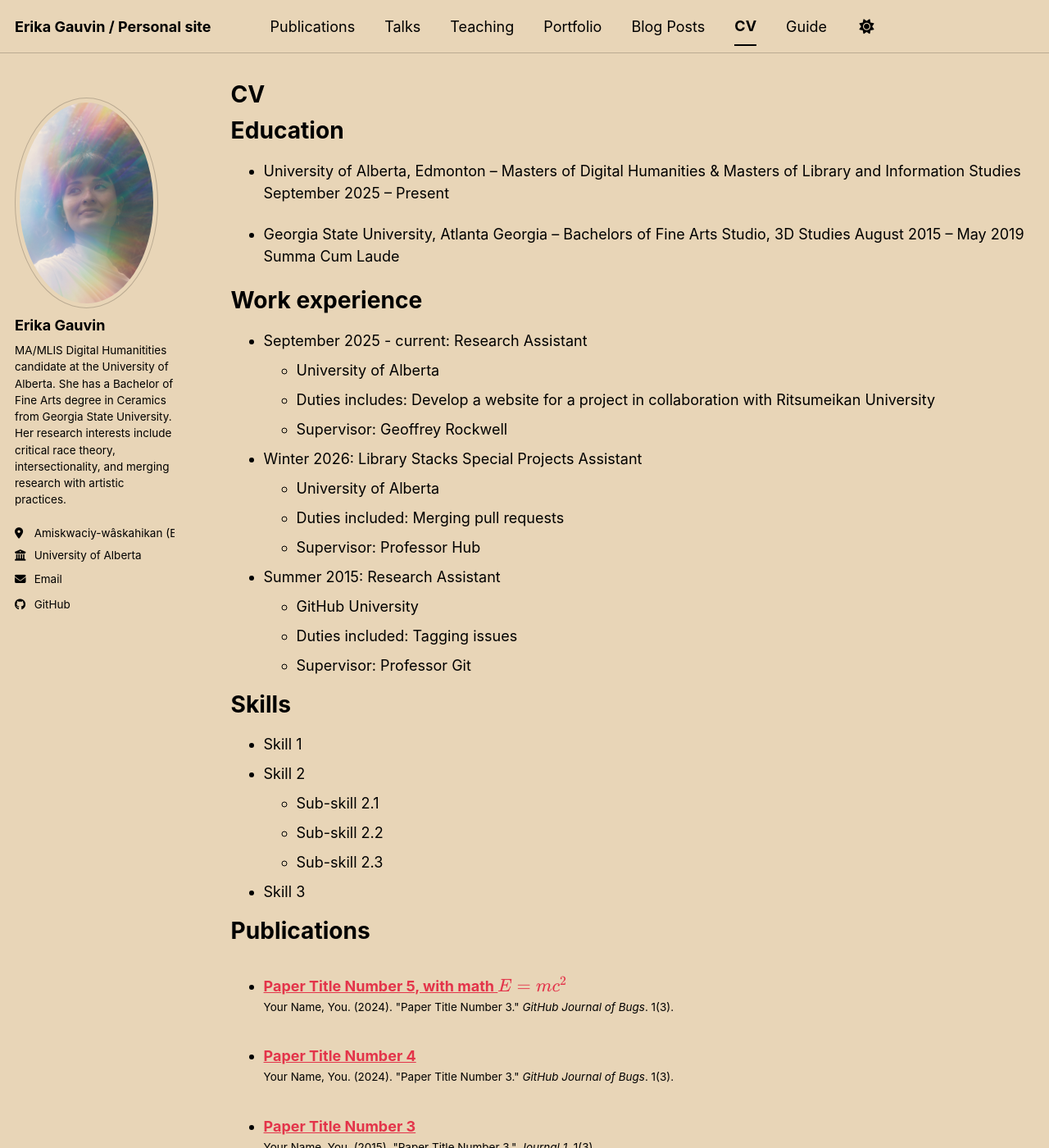
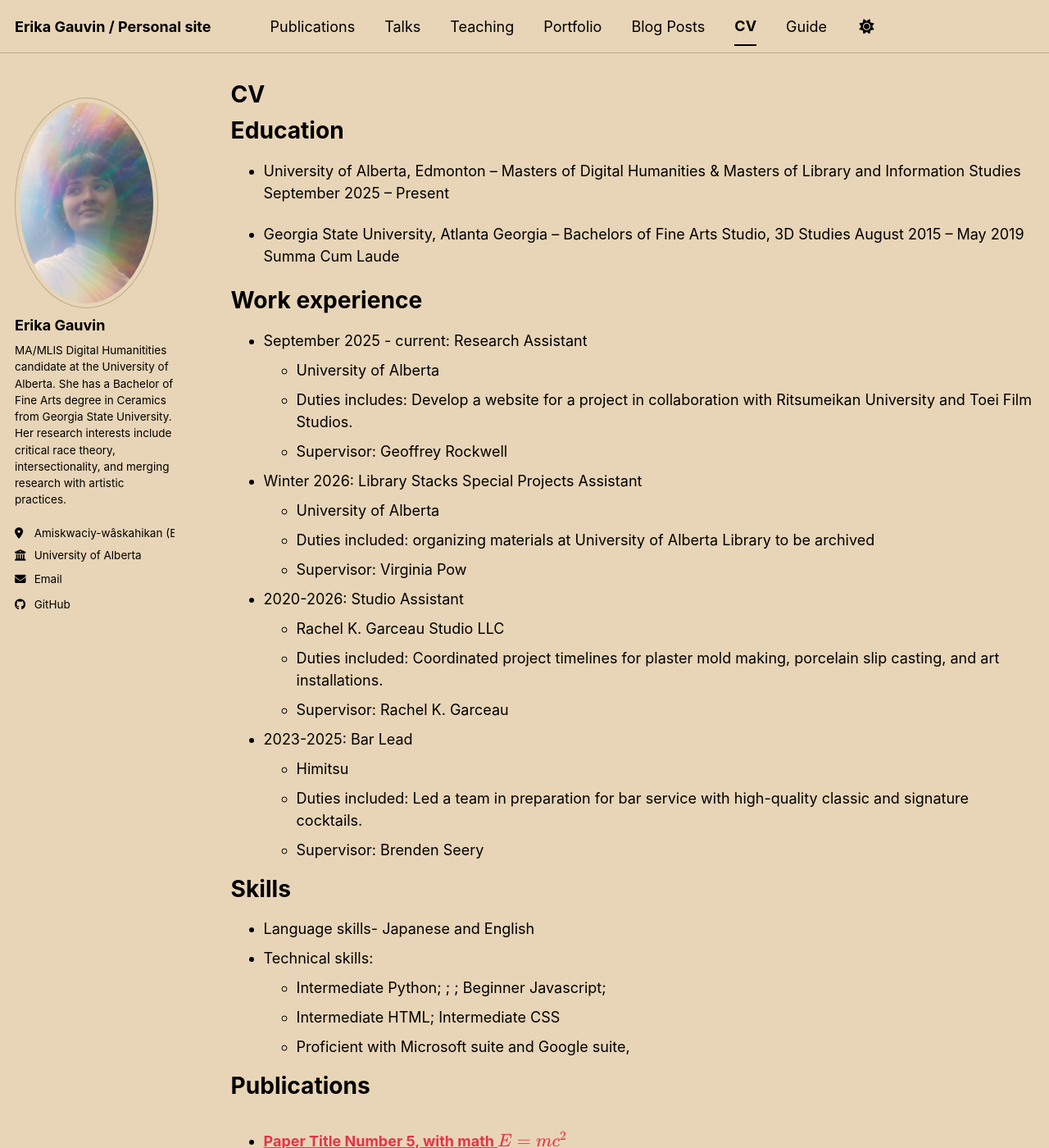
Before and after one commit to ecgauvin/about, a Jekyll site: the page built from _pages/cv.md, in a window 1280 px wide and 1400 px high. Shown: the whole window at 82% size. Built offline with Jekyll 4.4.1, drawn with Linux system fonts in a browser that asks for light colours; a script bundle is joined from its source files by our own code; library files that are not in the unit come from our copies; some of the changed text lies outside the part shown.

Commit message:
Update cv.md

```diff
--- a/_pages/cv.md
+++ b/_pages/cv.md
@@ -21,27 +21,32 @@ Work experience
 ======
 * September 2025 - current: Research Assistant
   * University of Alberta
-  * Duties includes: Develop a website for a project in collaboration with Ritsumeikan University
+  * Duties includes: Develop a website for a project in collaboration with Ritsumeikan University and Toei Film Studios.
   * Supervisor: Geoffrey Rockwell
 
 * Winter 2026: Library Stacks Special Projects Assistant
   * University of Alberta
-  * Duties included: Merging pull requests
-  * Supervisor: Professor Hub
+  * Duties included: organizing materials at University of Alberta Library to be archived
+  * Supervisor: Virginia Pow
 
-* Summer 2015: Research Assistant
-  * GitHub University
-  * Duties included: Tagging issues
-  * Supervisor: Professor Git
+* 2020-2026: Studio Assistant
+  * Rachel K. Garceau Studio LLC
+  * Duties included: Coordinated project timelines for plaster mold making, porcelain slip casting, and art installations.
+  * Supervisor: Rachel K. Garceau
+
+* 2023-2025: Bar Lead
+  * Himitsu
+  * Duties included: Led a team in preparation for bar service with high-quality classic and signature cocktails.
+  * Supervisor: Brenden Seery
+
 
 Skills
 ======
-* Skill 1
-* Skill 2
-  * Sub-skill 2.1
-  * Sub-skill 2.2
-  * Sub-skill 2.3
-* Skill 3
+* Language skills- Japanese and English
+* Technical  skills:
+  * Intermediate Python; ; ; Beginner Javascript;
+  * Intermediate HTML; Intermediate CSS
+  * Proficient with Microsoft suite and Google suite,
 
 Publications
 ======
@@ -63,4 +68,15 @@ Teaching
 
 Service and leadership
 ======
-* Currently signed in to 43 different slack teams
+* Funding Officer, Digital Humanities Student Association (DHSA) – Fall 2025 - current
+  * University of Alberta
+* Junior Secretary, Library & Information Studies Student Association  (LISSA) – Fall 2025 - current
+  * University of Alberta
+* CJSR, Shout! For Libraries – Fall 2025 - current
+  * University of Alberta
+* Junior Co-chair, Forum of Information Professionals (FIP) – Fall 2025 - current
+  * University of Alberta
+* LISSA Representative Future Librarians for Intellectual Freedom (FLIF) – Fall 2025 - current
+  * University of Alberta
+* Volunteer Teacher Assistant, Japanese 101 - East Asian Studies– Fall 2025
+  * University of Alberta
```
